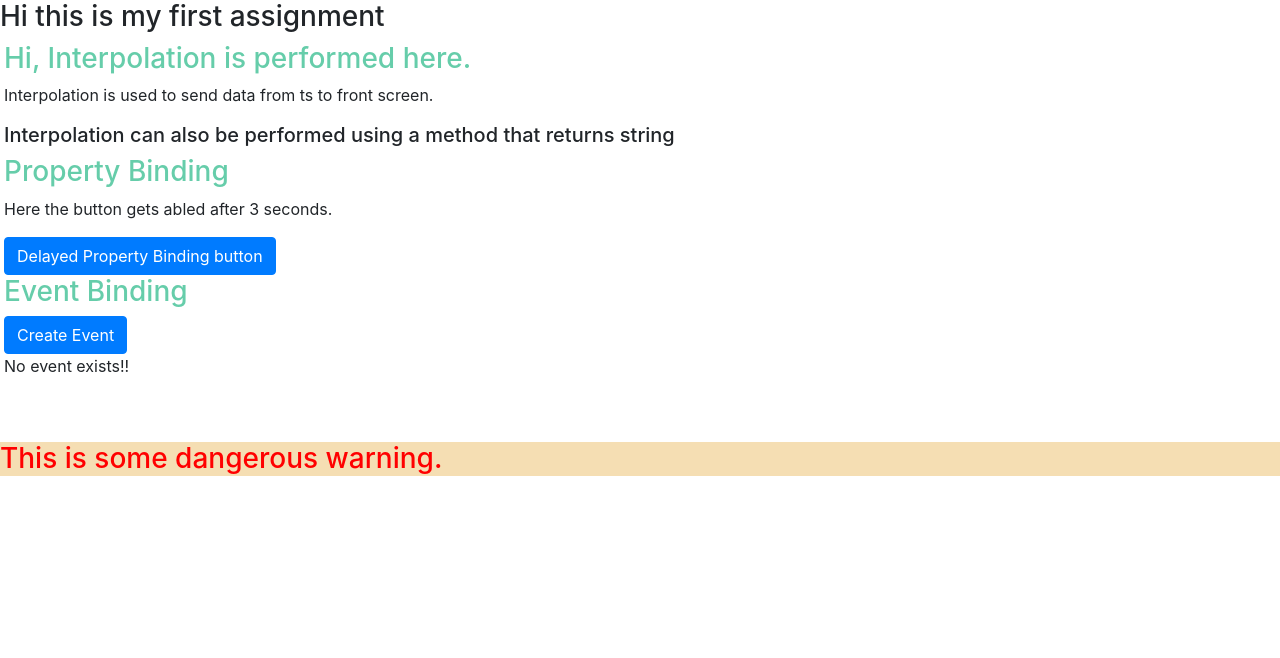
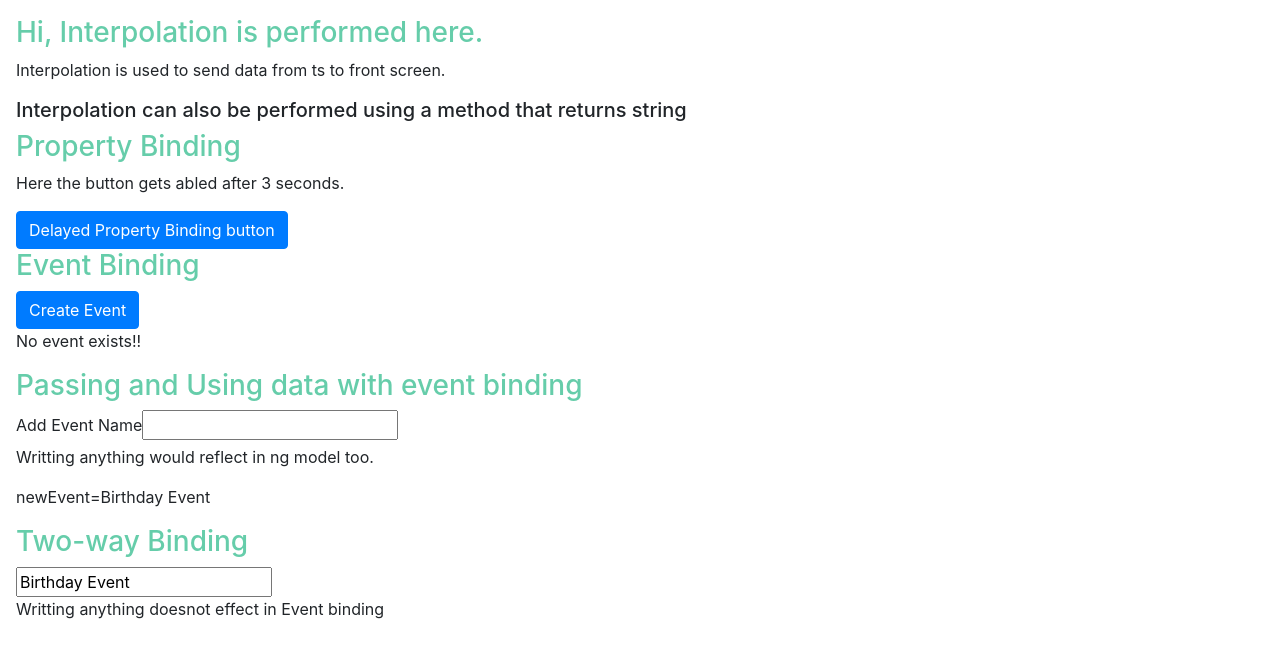
Before and after one commit to MukulMairh/Learning-Angular-10, an Angular app: page /success in a window 1280 px wide. Shown: the top 658 px of the page. Built offline with nearby package versions, Linux system fonts and the light colour scheme.

Commit message:
Separeated all tabs, implemented routing, page not found

```diff
--- a/src/app/app.component.html
+++ b/src/app/app.component.html
@@ -1,4 +1,6 @@
-<h3>Hi this is my first assignment</h3>
+<!-- <h3>Hi this is my first assignment</h3>
 <app-success-alert></app-success-alert>
 <br><br>
-<app-warning-alert></app-warning-alert>
+<app-warning-alert></app-warning-alert> -->
+
+<router-outlet></router-outlet>
--- /dev/null
+++ b/src/app/data-binding/data-binding.component.html
@@ -0,0 +1,7 @@
+<div class="m-3">
+    <h1>Assignment 2 </h1>
+    <h3>Add a input field which updates a property 'user name via 2 way binding'</h3>
+    <label>User Name </label>
+    <input class="m-2" type="text" [(ngModel)]="userName">
+    <p>userName = {{userName}}</p>
+</div>
--- /dev/null
+++ b/src/app/data-binding/data-binding.component.scss
@@ -0,0 +1,3 @@
+.h3 {
+  color: aquamarine;
+}
--- /dev/null
+++ b/src/app/data-binding/data-binding.component.ts
@@ -0,0 +1,16 @@
+import { Component, OnInit } from '@angular/core';
+
+@Component({
+  selector: 'app-data-binding',
+  templateUrl: './data-binding.component.html',
+  styleUrls: ['./data-binding.component.scss']
+})
+export class DataBindingComponent implements OnInit {
+  userName = 'Crackzy';
+
+  constructor() { }
+
+  ngOnInit(): void {
+  }
+
+}
--- /dev/null
+++ b/src/app/page-not-found/page-not-found.component.html
@@ -0,0 +1,3 @@
+<div class="m-3">
+    <h2>Page with this URL does not exixts!</h2>
+</div>
--- /dev/null
+++ b/src/app/page-not-found/page-not-found.component.scss
@@ -0,0 +1,3 @@
+.h2 {
+  color: red;
+}
--- /dev/null
+++ b/src/app/page-not-found/page-not-found.component.ts
@@ -0,0 +1,15 @@
+import { Component, OnInit } from '@angular/core';
+
+@Component({
+  selector: 'app-page-not-found',
+  templateUrl: './page-not-found.component.html',
+  styleUrls: ['./page-not-found.component.scss']
+})
+export class PageNotFoundComponent implements OnInit {
+
+  constructor() { }
+
+  ngOnInit(): void {
+  }
+
+}
--- a/src/app/success-alert/success-alert.component.html
+++ b/src/app/success-alert/success-alert.component.html
@@ -1,4 +1,4 @@
-<div class="m-1">
+<div class="m-3">
     <h3>Hi, {{'Interpolation'}} is performed here.</h3>
     <p>{{usageOfInterpolation}}</p>
     <h5>{{interpolationThroughMethod()}}</h5>
@@ -10,4 +10,14 @@
     <h3>Event Binding</h3>
     <button class="btn btn-primary" (click)="onEventBindingCreation()" [disabled]='!delayMyButton'>Create Event</button>
     <p>{{myEvent}}</p>
+
+    <h3>Passing and Using data with event binding</h3>
+    <label>Add Event Name</label>
+    <input type="text" (input)=addNewInput($event)>
+    <p>Writting anything would reflect in ng model too.</p>
+    <p>newEvent={{newEvent}}</p>
+
+    <h3>Two-way Binding </h3>
+    <input type="text" [(ngModel)]="newEvent">
+    <p>Writting anything doesnot effect in Event binding</p>
 </div>
--- a/src/app/success-alert/success-alert.component.ts
+++ b/src/app/success-alert/success-alert.component.ts
@@ -6,26 +6,30 @@ import { Component, OnInit } from '@angular/core';
   styleUrls: ['./success-alert.component.scss']
 })
 export class SuccessAlertComponent implements OnInit {
-  usageOfInterpolation="Interpolation is used to send data from ts to front screen.";
-  myEvent="No event exists!!";
-  interpolationThroughMethod ()
-  {
+  usageOfInterpolation = "Interpolation is used to send data from ts to front screen.";
+  myEvent = "No event exists!!";
+  newEvent = "Birthday Event";
+  interpolationThroughMethod() {
     return "Interpolation can also be performed using a method that returns string"
   }
-  delayMyButton=false;
+  delayMyButton = false;
   constructor() {
 
-   setTimeout(()=>{
-     this.delayMyButton=true;
-   },3000)
+    setTimeout(() => {
+      this.delayMyButton = true;
+    }, 3000)
 
   }
 
   ngOnInit(): void {
   }
-  onEventBindingCreation(){
-    this.myEvent="Event is created successfully.";
+  onEventBindingCreation() {
+    this.myEvent = "Event is created successfully.";
 
   }
-
+  addNewInput(event: any) {
+    console.log(event);
+    // At the time of 2 way binding we don't need the next line written
+    this.newEvent = event.target.value;
+  }
 }
```
Also changed, not shown: src/app/app.module.ts (+30 -3 lines), 2 other files (tests, documents, lock files or other folders).
